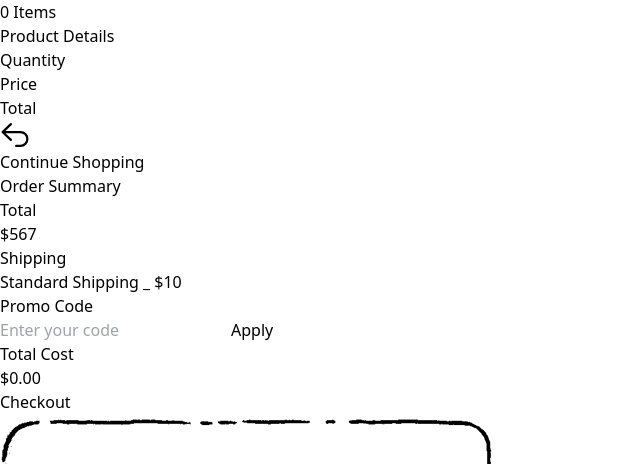
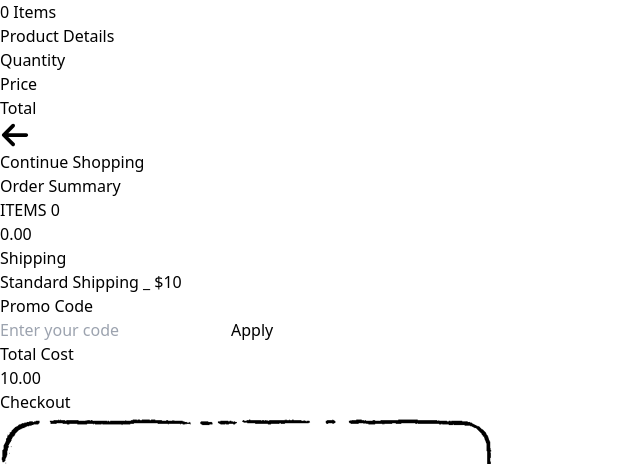
Before and after one commit to mdaleardc/e-commerce-website, a React (Vite) app: page /cart in a window 1280 px wide. Shown: the part 943-1407 px from the top of the page, without its empty margins (0-640 px from the left). Built offline with nearby package versions, Linux system fonts and the light colour scheme.

Commit message:
Cart section functionality updated

```diff
--- a/src/App.jsx
+++ b/src/App.jsx
@@ -26,9 +26,32 @@ const App = () => {
     } else {
 
     setCart([...cart, {...product, quantity: 1}]);
+    }
+  }
 
+
+  const handleInc = (id) => {
+
+    const incQty = cart.map(item => item.id === id ? {...item, quantity: item.quantity + 1} : item);
+    setCart(incQty);
+  }
+
+
+  const handleDec = (id) => {
+
+    const decQty = cart.map(item => item.id === id && item.quantity > 1 ? {...item, quantity: item.quantity - 1} : item);
+    setCart(decQty)
+  }
+
+
+  const handleRemove = (id) => {
+
+    const isConfirm = window.confirm("Remove?");
+
+    if(isConfirm) {
+      const updateItem = cart.filter(fltItem => fltItem.id !== id);
+    setCart(updateItem);
     }
-
   }
 
 
@@ -39,8 +62,8 @@ const App = () => {
     <Routes>
 
     <Route path='/' element={<Home />}/>
-    <Route path='/cart' element={<Cart cart={cart}/>}/>
-    <Route path='/all-products' element={<AllProducts addToCart={addToCart}/>}/>
+    <Route path='/cart' element={<Cart cart={cart} handleDec={handleDec} handleInc={handleInc} handleRemove={handleRemove}/>}/>
+    <Route path='/all-products' element={<AllProducts addToCart={addToCart} />}/>
     <Route path='/login' element={<Login/>}/>
     <Route path='/signup' element={<SignUp/>}/>
 
--- a/src/pages/Cart/Cart.jsx
+++ b/src/pages/Cart/Cart.jsx
@@ -2,11 +2,13 @@ import Layout from "../../components/Layout/Layout";
 import cartpng from "../../assets/cartpng.jpg"
 import { RxCross2 } from "react-icons/rx";
 import { HiMiniArrowUturnLeft } from "react-icons/hi2";
+import { FaArrowLeft } from "react-icons/fa6";
+import { Link } from "react-router-dom";
 
 
-const Cart = ({ cart }) => {
+const Cart = ({ cart, handleDec, handleInc, handleRemove }) => {
 
-
+  const totalCost = cart.reduce((acc, item) => acc + item.price * item.quantity, 0).toFixed(2);
 
   return (
     <div className="pt-[3rem]">
@@ -33,6 +35,8 @@ const Cart = ({ cart }) => {
     {
       cart.map((cartItem) => {
 
+      const priceFixedToDecPoint = cartItem.price.toFixed(2)
+
         return (
         <div key={cartItem.id} className='text-black bg-gray-300 grid grid-cols-12 justify-center items-center border p-2 rounded'>
       <div className='col-span-4 grid grid-cols-2'>
@@ -40,53 +44,56 @@ const Cart = ({ cart }) => {
         <div>
         <p>{cartItem.title}</p>
         <p>{cartItem.category}</p>
-        <button className='flex flex-row items-center justify-center gap-2 text-red-400'><RxCross2 /> Remove</button>
+        <button className='flex flex-row items-center justify-center gap-2 text-red-400' onClick={()=>handleRemove(cartItem.id)} aria-label="Remove item"><RxCross2 /> Remove</button>
         </div>
       </div>
       <div className='col-span-8 grid grid-cols-2 justify-center items-center'>
         <div className='mx-auto flex flex-row justify-between items-center gap-4'>
-          <button>-</button>
+          <button aria-label="Decrease quantity" onClick={()=>handleDec(cartItem.id)}>-</button>
           <p>{cartItem.quantity}</p>
-          <button>+</button>
+          <button aria-label="Increase quantity" onClick={()=>handleInc(cartItem.id)}>+</button>
         </div>
             <div className='flex flex-row justify-between items-center gap-4'>
-              <p>{cartItem.price}</p>
-              <p>{cartItem.price * cartItem.quantity}</p>
+              <p>{priceFixedToDecPoint} <span className='text-[10px] font-bold'>MMK</span></p>
+              <p>{(cartItem.price * cartItem.quantity).toFixed(2)} <span className='text-[10px] font-bold'>MMK</span></p>
             </div>
       </div>
     </div>
         )
       })
     }
-
-      <button className='text-left flex flex-row gap-2  text-blue-400'><HiMiniArrowUturnLeft size='30' className=' text-[gold]'/> Continue Shopping</button>
+    <Link to="/all-products">
+      <button className='text-left flex flex-row items-center gap-2  text-blue-400'><FaArrowLeft size='30' className=' text-[blue]' aria-label="Continue to hopping"/> Continue Shopping</button>
+      </Link>
   </div>
   </div>
 
   {/*Order Summary*/}
 
-  <div className='col-span-2 rounded-md bg-gray-300 text-black p-2'>
+
+  <div className='h-fit col-span-2 rounded-md text-black p-2 border-[1px] border-red-800  bg-gray-300'>
     <h2 className='w-fit mx-auto text-2xl font-semibold text-center border-b'>Order Summary</h2>
     <div className='flex flex-row justify-between p-2'>
-      <h4>Total</h4>
-      <h4>$567</h4>
+      <h4>ITEMS {cart.length}</h4>
+      <h4>{ totalCost }</h4>
     </div>
 
     <div>
-    <h3 className='w-fit mx-auto text-xl font-semibold text-center text-blue-400'>Shipping</h3>
+    <h3 className='w-fit mx-auto text-xl font-semibold text-center text-blue-400 p-2'>Shipping</h3>
     <div className='flex flex-col gap-2'>
       <p>Standard Shipping _ $10</p>
       <h4>Promo Code</h4>
-      <input type="number" placeholder="Enter your code" className='w-4/5 h-[2rem] outline-none rounded'/>
-      <button type="button" className='bg-[#ff1234] px-1 rounded-md w-2/5 text-xl font-medium'>Apply</button>
+      <input type="number" placeholder="Enter your code" className='w-4/5 h-[2rem] pl-2 outline-none rounded'/>
+      <button type="button" className='text-white bg-[#ff1234] px-1 rounded-md w-2/5 text-xl font-medium'>Apply</button>
       <div className='flex flex-row justify-between items-center w-4/5'>
         <p>Total Cost</p>
-        <p>$0.00</p>
+        <p>{(Number(totalCost) + 10).toFixed(2)}</p>
       </div>
-        <button className='bg-[green] mx-auto px-1 rounded-md w-3/5 text-xl font-medium'>Checkout</button>
+        <button className='text-white bg-[green] mx-auto px-1 rounded-md w-3/5 text-xl font-medium'>Checkout</button>
     </div>
   </div>
   </div>
+
   </div>
 </section>
 
```
